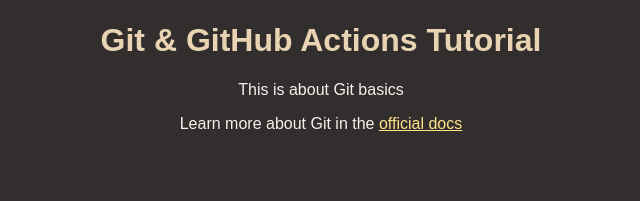
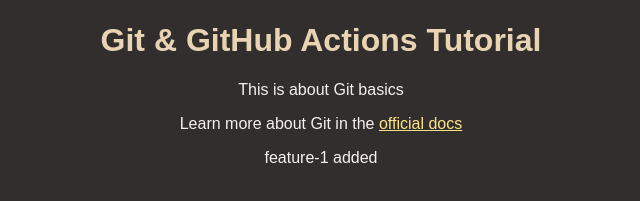
Before and after one commit to sudhirr4u/gap1, a plain HTML site: page index.html in a window 1280 px wide. Shown: the part 515-716 px from the top of the page, without its empty margins (319-959 px from the left). Drawn offline with Linux system fonts and the light colour scheme.

Commit message:
feature1 added as a paragraph

```diff
--- a/index.html
+++ b/index.html
@@ -18,6 +18,7 @@
         Learn more about Git in the
         <a href="https://git-scm.com/book/en/v2">official docs</a>
       </p>
+      <p>feature-1 added</p>
     </main>
   </body>
 </html>
```
